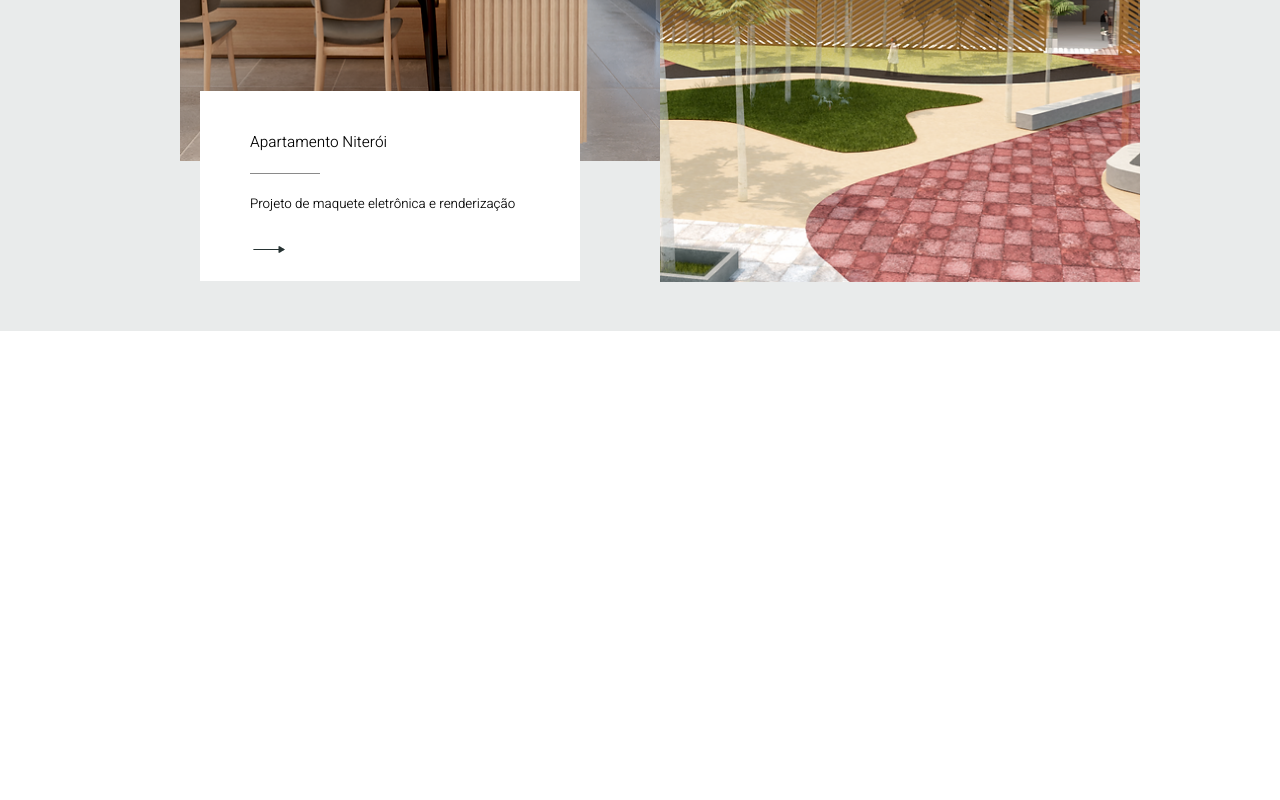
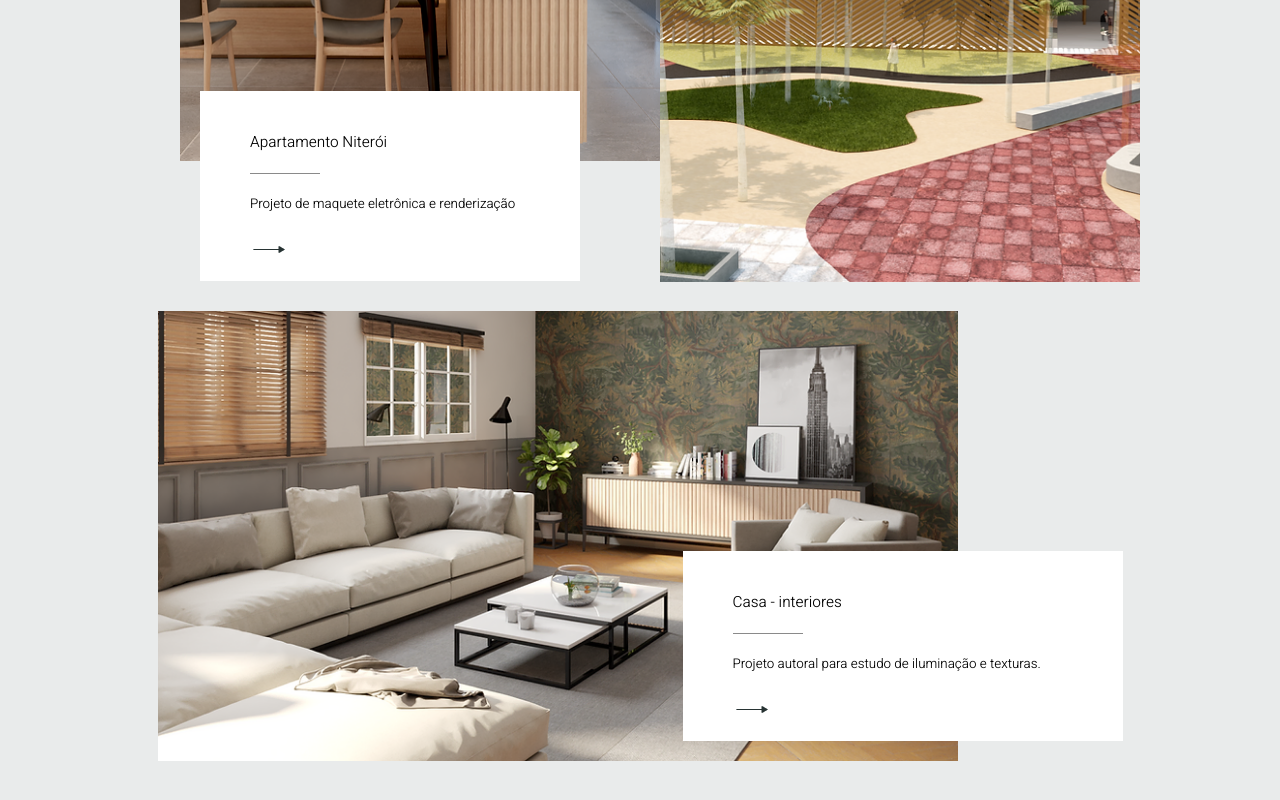
Before and after one commit to salarini-e/nataliabertelli, a plain HTML site: page index.html in a window 1280 px wide. Shown: the part 1226-2026 px from the top of the page. Before the commit the page ends 1557 px from the top, so only its background shows below. Drawn offline with Linux system fonts and the light colour scheme.

Commit message:
projetos destaque casa-interiores

```diff
--- a/assets/css/header.css
+++ b/assets/css/header.css
@@ -16,19 +16,28 @@ header #title{
 }
 header #nav{
     display: flex;
-    width: 20%;
+    width: 40%;
     margin-left: auto;
 
 }
 header #nav span{
+    display: flex;
+    text-align: center !important;
+    align-items: center;
+    align-content: center;
+    /* height: 100%;  */
     margin: auto;
     text-transform: uppercase;
     font-family: 'Heebo', sans-serif;
+    font-size: 10pt;
 }
 header #nav span:hover{
     font-weight: 300;
     color: rgb(26, 25, 25);
     cursor: pointer;
+    border-top: 4px solid black;
+    padding-bottom: 4px;
+    z-index: 4;
 }
 
 main #banner{
@@ -87,6 +96,14 @@ main #destaques .row .g00{
 main #destaques .row .g01{
     flex-direction: column;
 }
+main #destaques .row .g11{
+    flex-direction: column;
+    margin-top: 30px;
+}
+main #destaques .row .g11 .img-dstq{
+    width: 800px;
+    margin-left: -165px;
+}
 main #destaques .row .g00 div{
     display: flex;
     width: 280px;
@@ -105,6 +122,20 @@ main #destaques .row .g01 div{
     padding: 40px 50px 10px 50px;
     /* margin-top: -572px; */
     margin-left: 80px;
+    flex-direction: column;
+    font-family: 'Heebo', sans-serif;
+    font-size: 11.5pt;
+    z-index: 5;
+}
+main #destaques .row .g11 div{
+    display: flex;
+    position: absolute;
+    width: 340px;
+    background-color: white;
+    padding: 40px 50px 10px 50px;
+    /* margin-top: -572px; */
+    margin-left: 360px;
+    margin-top: 240px;
     flex-direction: column;
     font-family: 'Heebo', sans-serif;
     font-size: 11.5pt;
--- a/index.html
+++ b/index.html
@@ -18,7 +18,9 @@
             Natalia Bertelli
         </div>
         <div id="nav">
+            <span>PROJETOS</span>
             <span>CONTATO</span>
+            <span>SOBRE</span>
         </div>
     </header>
     <main class="container">
@@ -52,6 +54,19 @@
                     </div>
                 </div>
             </div>
+            <div class="row">
+                <div class="col g11">
+                    <img class="img-dstq" src="./assets/images/grid11.webp" alt="">
+                    <div>
+                        <span class="titulo">Casa - interiores</span>
+                        <span class="linha"></span>
+                        <span class="descricao">Projeto autoral para estudo de iluminação e texturas.</span>
+                        <a href="#" class="arrow-right">
+                            <img src="./assets/images/arrow-right.png" alt="">
+                        </a>
+                    </div>
+                </div>
+            </div>
         </section>
     </main>
 </body>
```
